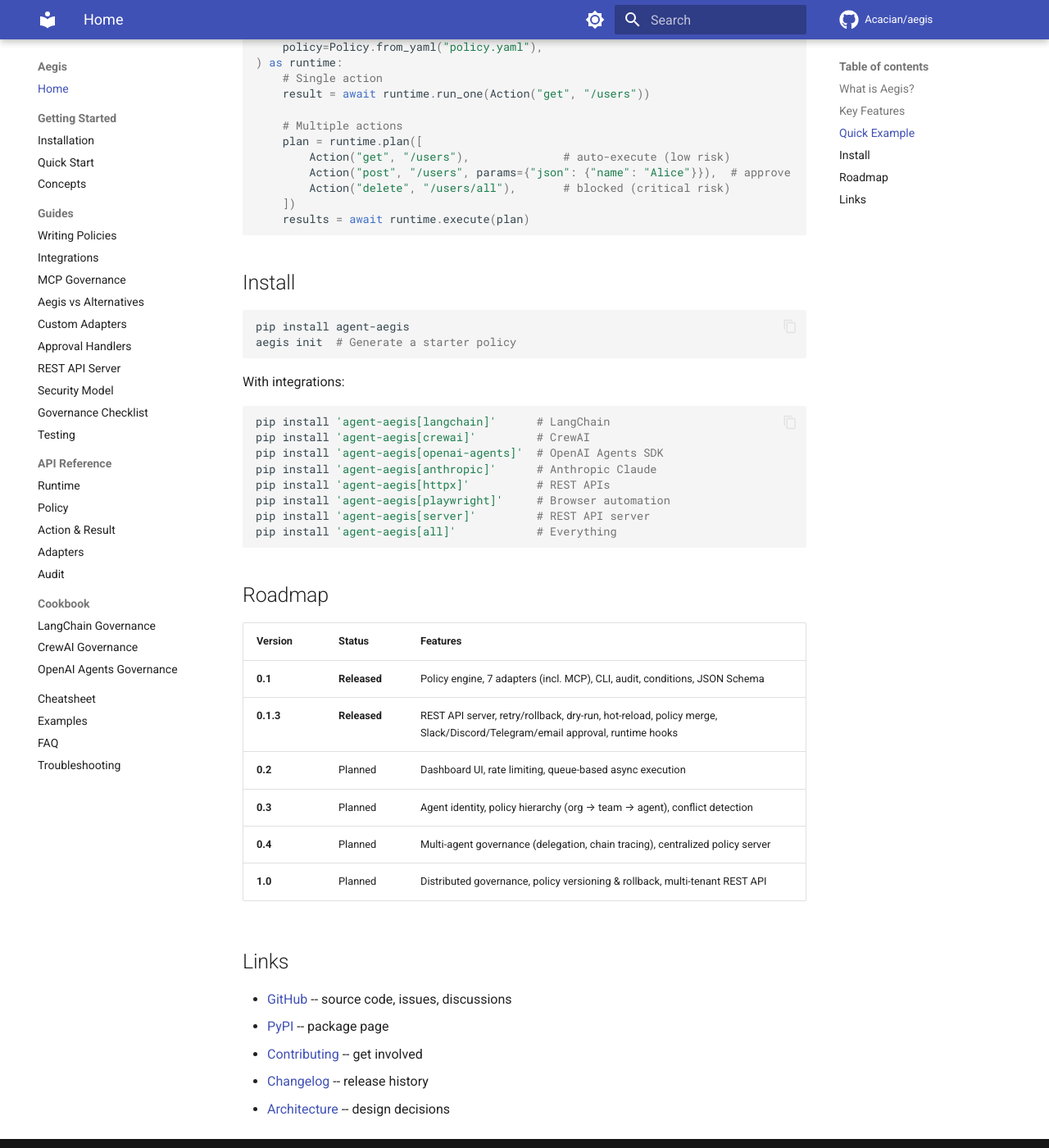
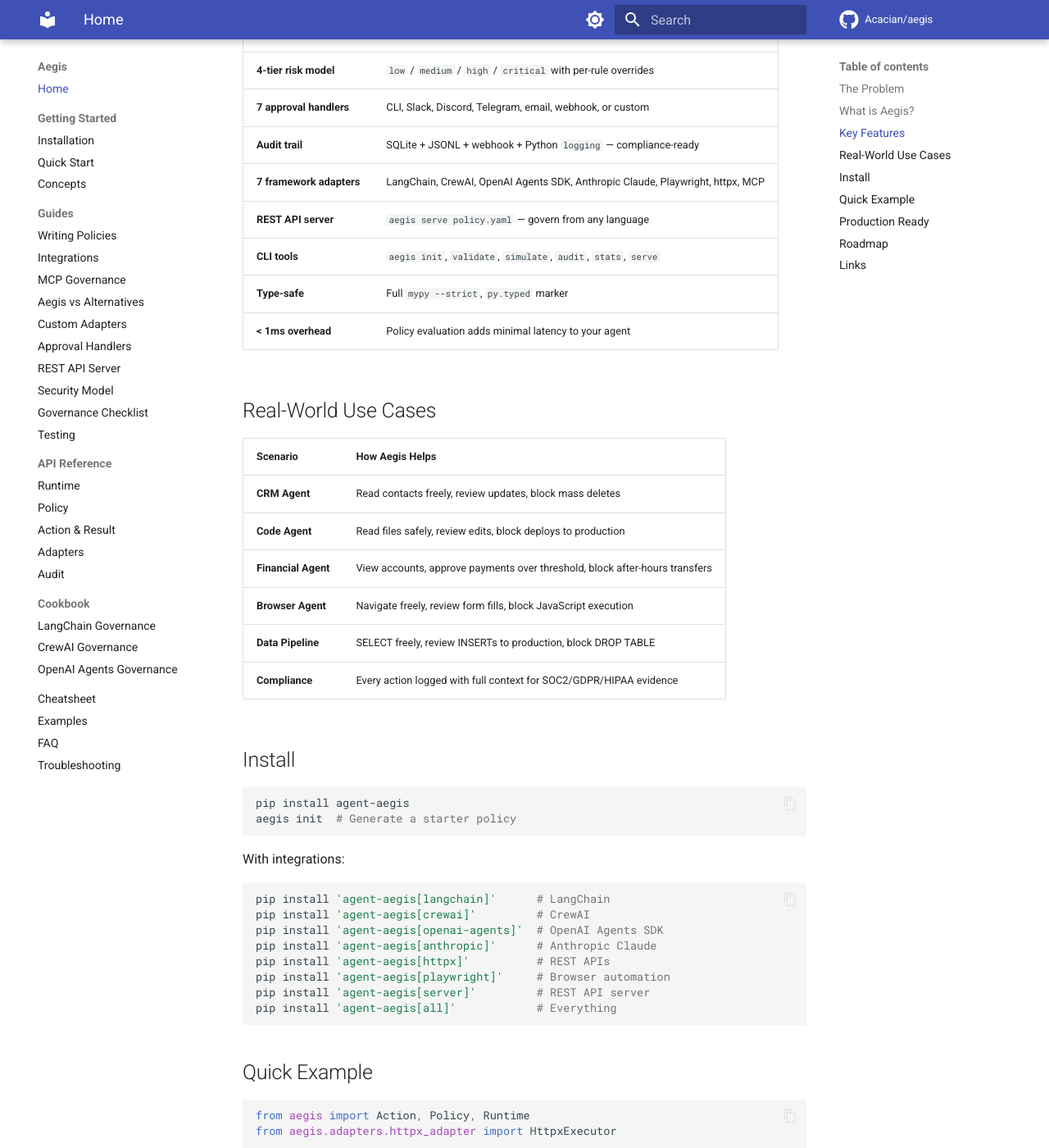
Before and after one commit to Acacian/aegis, an MkDocs documentation site: the page built from docs/index.md, in a window 1280 px wide and 1400 px high, scrolled down 1303 px. Shown: the whole window at 82% size. Built offline with MkDocs 1.6.1 and Material for MkDocs 9.7.7, drawn with Linux system fonts in a browser that asks for light colours; comment, search, counter and statistics services are not loaded; some of the changed text lies outside the part shown.

Commit message:
docs: rewrite landing page with better marketing copy
Added problem statement, real-world use cases table, production-ready
stats, updated roadmap with v0.1.4, and more compelling feature table.

Co-Authored-By: Claude Opus 4.6 <noreply@anthropic.com>

````diff
--- a/docs/index.md
+++ b/docs/index.md
@@ -6,9 +6,22 @@
 
 [**Try it live in your browser**](playground/){ .md-button .md-button--primary } — no install needed.
 
+---
+
+## The Problem
+
+AI agents are getting real-world access — calling APIs, modifying databases, running shell commands, browsing the web. Without governance, a single hallucination can:
+
+- **Bulk-delete** your CRM contacts
+- **Submit wrong forms** to government portals
+- **Trigger irreversible API calls** at 3am
+- **Run up cloud bills** with infinite loops
+
+There's no `sudo` for AI agents. **Until now.**
+
 ## What is Aegis?
 
-AI agents are calling APIs, modifying databases, and running tools across multiple frameworks and providers. Aegis is a **Python library** (not a platform) that adds governance to all of them through one unified policy:
+Aegis is a **Python library** (not a platform, not a server) that wraps every AI agent action with policy checks, approval gates, and audit logging:
 
 ```
 Action      Policy        Approval       Execute     Audit
@@ -18,6 +31,16 @@ bulk edit --> approve (high) --> human y/n -> run ------> logged
 delete *  --> block (critical) ------------> X --------> logged
 ```
 
+**3 lines to add governance** to any Python AI agent:
+
+```python
+from aegis import Action, Policy, Runtime
+
+runtime = Runtime(executor=your_executor, policy=Policy.from_yaml("policy.yaml"))
+result = await runtime.run_one(Action("delete", "crm", params={"id": "all"}))
+# Policy checked. Approval gated. Audit logged. Done.
+```
+
 ## Key Features
 
 | Feature | Description |
@@ -25,33 +48,24 @@ delete *  --> block (critical) ------------> X --------> logged
 | **YAML policies** | Glob matching, first-match-wins, JSON Schema for validation |
 | **Smart conditions** | `time_after`, `time_before`, `weekdays`, `param_gt/lt/eq/contains/matches` |
 | **4-tier risk model** | `low` / `medium` / `high` / `critical` with per-rule overrides |
-| **Approval gates** | CLI prompt, callbacks, or build your own (Slack, Discord, etc.) |
-| **Audit trail** | SQLite (default), JSONL export, or Python `logging` backend |
+| **7 approval handlers** | CLI, Slack, Discord, Telegram, email, webhook, or custom |
+| **Audit trail** | SQLite + JSONL + webhook + Python `logging` — compliance-ready |
 | **7 framework adapters** | LangChain, CrewAI, OpenAI Agents SDK, Anthropic Claude, Playwright, httpx, MCP |
-| **CLI tools** | `aegis init`, `aegis validate`, `aegis audit`, `aegis schema` |
+| **REST API server** | `aegis serve policy.yaml` — govern from any language |
+| **CLI tools** | `aegis init`, `validate`, `simulate`, `audit`, `stats`, `serve` |
 | **Type-safe** | Full `mypy --strict`, `py.typed` marker |
+| **< 1ms overhead** | Policy evaluation adds minimal latency to your agent |
 
-## Quick Example
+## Real-World Use Cases
 
-```python
-from aegis import Action, Policy, Runtime
-from aegis.adapters.httpx_adapter import HttpxExecutor
-
-async with Runtime(
-    executor=HttpxExecutor(base_url="https://api.example.com"),
-    policy=Policy.from_yaml("policy.yaml"),
-) as runtime:
-    # Single action
-    result = await runtime.run_one(Action("get", "/users"))
-
-    # Multiple actions
-    plan = runtime.plan([
-        Action("get", "/users"),              # auto-execute (low risk)
-        Action("post", "/users", params={"json": {"name": "Alice"}}),  # approve
-        Action("delete", "/users/all"),       # blocked (critical risk)
-    ])
-    results = await runtime.execute(plan)
-```
+| Scenario | How Aegis Helps |
+|----------|-----------------|
+| **CRM Agent** | Read contacts freely, review updates, block mass deletes |
+| **Code Agent** | Read files safely, review edits, block deploys to production |
+| **Financial Agent** | View accounts, approve payments over threshold, block after-hours transfers |
+| **Browser Agent** | Navigate freely, review form fills, block JavaScript execution |
+| **Data Pipeline** | SELECT freely, review INSERTs to production, block DROP TABLE |
+| **Compliance** | Every action logged with full context for SOC2/GDPR/HIPAA evidence |
 
 ## Install
 
@@ -73,21 +87,56 @@ pip install 'agent-aegis[server]'         # REST API server
 pip install 'agent-aegis[all]'            # Everything
 ```
 
+## Quick Example
+
+```python
+from aegis import Action, Policy, Runtime
+from aegis.adapters.httpx_adapter import HttpxExecutor
+
+async with Runtime(
+    executor=HttpxExecutor(base_url="https://api.example.com"),
+    policy=Policy.from_yaml("policy.yaml"),
+) as runtime:
+    # Single action
+    result = await runtime.run_one(Action("get", "/users"))
+
+    # Multiple actions with plan
+    plan = runtime.plan([
+        Action("get", "/users"),              # auto-execute (low risk)
+        Action("post", "/users", params={"json": {"name": "Alice"}}),  # approve
+        Action("delete", "/users/all"),       # blocked (critical risk)
+    ])
+    results = await runtime.execute(plan)
+```
+
+## Production Ready
+
+| Aspect | Detail |
+|--------|--------|
+| **486 tests, 92% coverage** | Every adapter, handler, and edge case tested |
+| **Type-safe** | `mypy --strict` with zero errors |
+| **< 1ms evaluation** | Policy check adds negligible overhead |
+| **Fail-safe** | Blocked actions never execute, period |
+| **Audit immutability** | Results are frozen; audit writes happen before returning |
+| **Zero external deps** | Core has no required infrastructure |
+
 ## Roadmap
 
 | Version | Status | Features |
 |---------|--------|----------|
 | **0.1** | **Released** | Policy engine, 7 adapters (incl. MCP), CLI, audit, conditions, JSON Schema |
-| **0.1.3** | **Released** | REST API server, retry/rollback, dry-run, hot-reload, policy merge, Slack/Discord/Telegram/email approval, runtime hooks |
-| **0.2** | Planned | Dashboard UI, rate limiting, queue-based async execution |
-| **0.3** | Planned | Agent identity, policy hierarchy (org → team → agent), conflict detection |
-| **0.4** | Planned | Multi-agent governance (delegation, chain tracing), centralized policy server |
-| **1.0** | Planned | Distributed governance, policy versioning & rollback, multi-tenant REST API |
+| **0.1.3** | **Released** | REST API server, retry/rollback, dry-run, hot-reload, policy merge, 7 approval handlers, runtime hooks |
+| **0.1.4** | **Released** | Multi-agent foundations, PolicyHierarchy, performance optimizations, security hardening |
+| **0.2** | Q2 2026 | Dashboard UI, rate limiting, queue-based async execution |
+| **0.3** | Q3 2026 | Agent identity, cross-agent audit correlation |
+| **0.4** | Q4 2026 | Multi-agent governance, centralized policy server |
+| **1.0** | 2027 | Distributed governance, policy versioning, multi-tenant API |
 
 ## Links
 
-- [GitHub](https://github.com/Acacian/aegis) -- source code, issues, discussions
-- [PyPI](https://pypi.org/project/agent-aegis/) -- package page
-- [Contributing](https://github.com/Acacian/aegis/blob/main/CONTRIBUTING.md) -- get involved
-- [Changelog](https://github.com/Acacian/aegis/blob/main/CHANGELOG.md) -- release history
-- [Architecture](https://github.com/Acacian/aegis/blob/main/ARCHITECTURE.md) -- design decisions
+- [GitHub](https://github.com/Acacian/aegis) — source code, issues, discussions
+- [PyPI](https://pypi.org/project/agent-aegis/) — package page
+- [Playground](playground/) — try Aegis in your browser
+- [Contributing](https://github.com/Acacian/aegis/blob/main/CONTRIBUTING.md) — get involved
+- [Changelog](https://github.com/Acacian/aegis/blob/main/CHANGELOG.md) — release history
+- [Architecture](https://github.com/Acacian/aegis/blob/main/ARCHITECTURE.md) — design decisions
````
